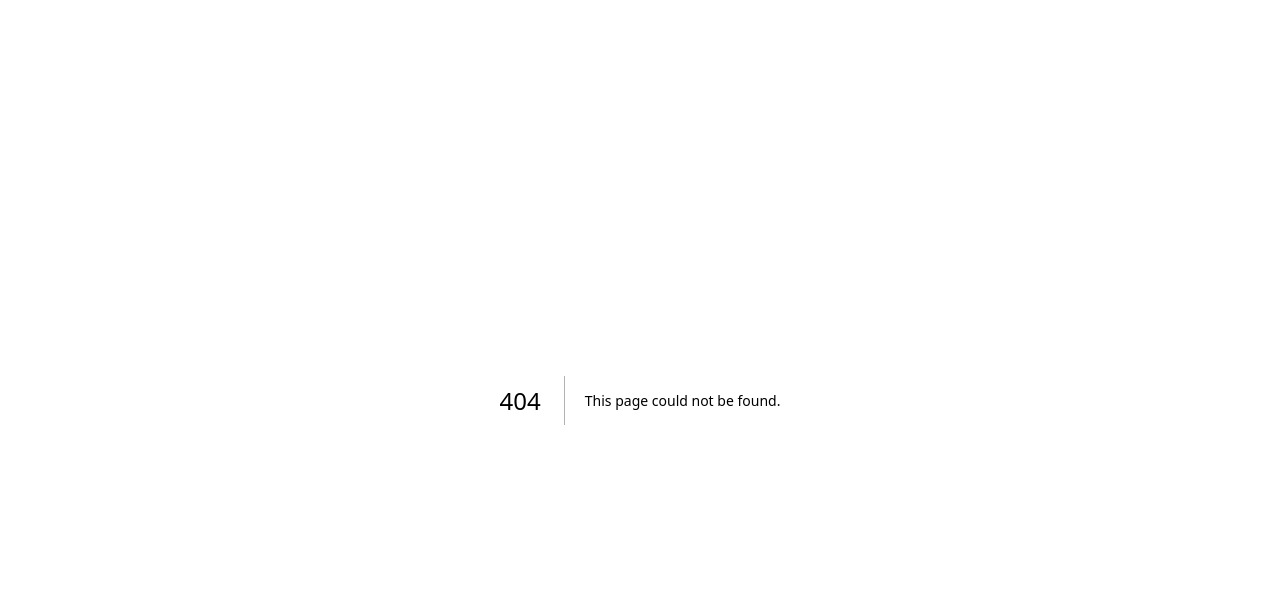
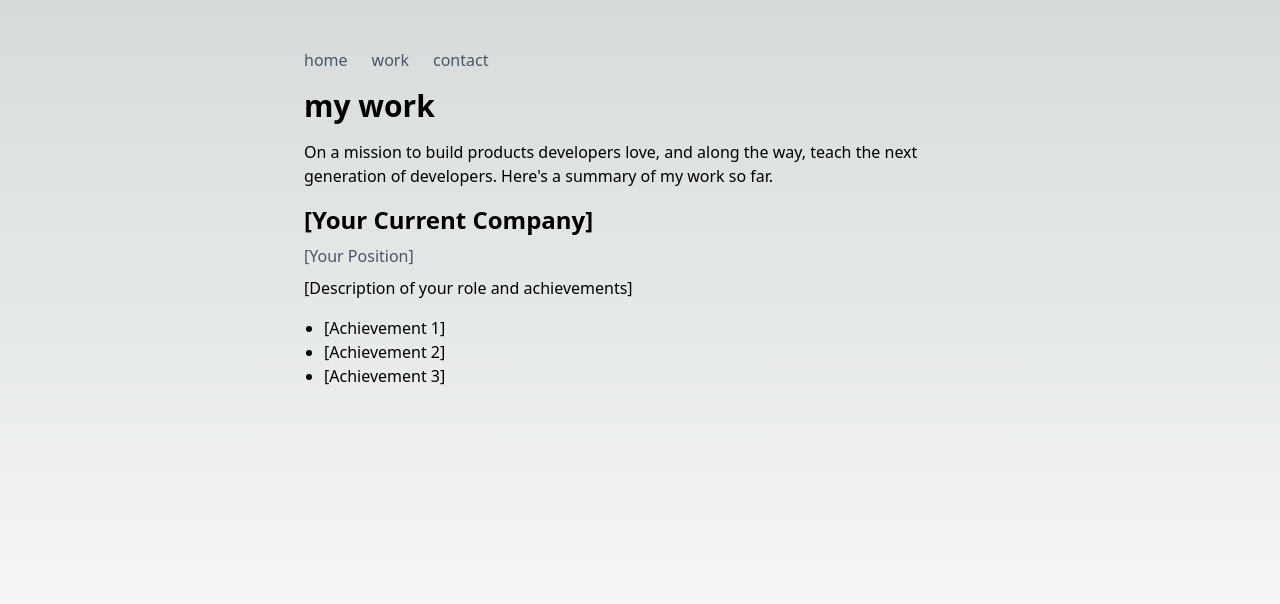
Before and after one commit to parthit/personal-webpage, a Next.js app: page /work in a window 1280 px wide. Before the commit this address had no page. Shown: the top 604 px of the page. Built offline with nearby package versions, Linux system fonts and the light colour scheme.

Commit message:
feat: basic structure for the page

```diff
--- /dev/null
+++ b/app/components/Header.tsx
@@ -0,0 +1,21 @@
+import Link from 'next/link'
+
+const Header = () => {
+  return (
+    <header className="max-w-2xl mx-auto">
+      <nav className="container py-4">
+        <ul className="flex justify-start space-x-6">
+          {['home', 'work', 'contact'].map((item) => (
+            <li key={item}>
+              <Link href={`/${item === 'home' ? '' : item}`} className="text-gray-600 hover:text-gray-900">
+                {item}
+              </Link>
+            </li>
+          ))}
+        </ul>
+      </nav>
+    </header>
+  )
+}
+
+export default Header
--- a/app/layout.tsx
+++ b/app/layout.tsx
@@ -2,6 +2,7 @@ import type { Metadata } from "next";
 import { SpeedInsights } from "@vercel/speed-insights/next"
 import { Inter } from "next/font/google";
 import "./globals.css";
+import Header from "./components/Header";
 
 const inter = Inter({ subsets: ["latin"] });
 
@@ -17,8 +18,11 @@ export default function RootLayout({
 }>) {
   return (
     <html lang="en">
-      <body className={inter.className}>
-        {children}
+      <body className="flex flex-col min-h-screen">
+        <main className="flex-grow container mx-auto px-4 py-8">
+          <Header />
+          {children}
+        </main>
         <SpeedInsights />
       </body>
     </html>
--- a/app/page.tsx
+++ b/app/page.tsx
@@ -1,11 +1,24 @@
+/* eslint-disable react/no-unescaped-entities */
 import Image from "next/image";
 
 export default function Home() {
   return (
-    <main className="flex min-h-screen flex-col items-center justify-between p-24">
-      <div className="z-10 w-full max-w-5xl items-center justify-between font-mono text-sm lg:flex">
-        Parthits Personal Webpage
+    // <main className="flex min-h-screen flex-col items-center justify-between p-24">
+    <div className="max-w-2xl mx-auto">
+      <h1 className="text-3xl font-bold mb-4">hey, I'm Parthit 👋</h1>
+      <p className="mb-4">
+        I'm a frontend developer, optimist, and community builder. I currently work as a Fullstack Engineer at Intuit, where I help build solutions for the Quickbooks Online platform.
+      </p>
+      <div className="grid grid-cols-2 gap-4 mb-4">
+        {/* Add your images here */}
+        {/* <Image src="/placeholder1.jpg" alt="Placeholder 1" width={300} height={200} className="rounded-lg" />
+        <Image src="/placeholder2.jpg" alt="Placeholder 2" width={300} height={200} className="rounded-lg" /> */}
+        {/* Add more images as needed */}
       </div>
-    </main>
+      <p>
+        Some other content that I will have to write.
+      </p>
+    </div>
+    // </main>
   );
 }
--- /dev/null
+++ b/app/work/page.tsx
@@ -0,0 +1,26 @@
+/* eslint-disable react/no-unescaped-entities */
+export default function Work() {
+    return (
+      <div className="max-w-2xl mx-auto">
+        <h1 className="text-3xl font-bold mb-4">my work</h1>
+        <p className="mb-4">
+          On a mission to build products developers love, and along the way, teach the next generation of developers. Here's a summary of my work so far.
+        </p>
+
+        <section className="mb-8">
+          <h2 className="text-2xl font-bold mb-2">[Your Current Company]</h2>
+          <p className="text-gray-600 mb-2">[Your Position]</p>
+          <p className="mb-4">
+            [Description of your role and achievements]
+          </p>
+          <ul className="list-disc pl-5">
+            <li>[Achievement 1]</li>
+            <li>[Achievement 2]</li>
+            <li>[Achievement 3]</li>
+          </ul>
+        </section>
+
+        {/* Add more sections for previous work experiences */}
+      </div>
+    )
+  }
```
